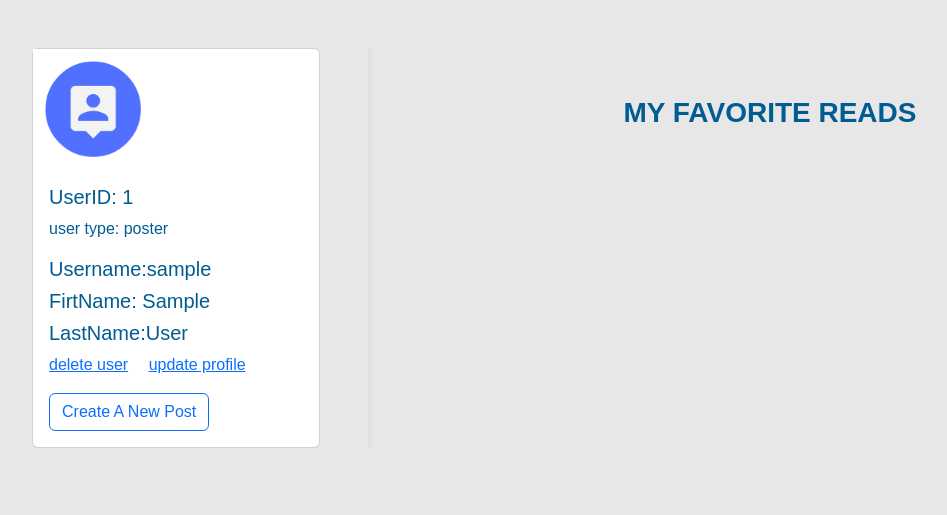
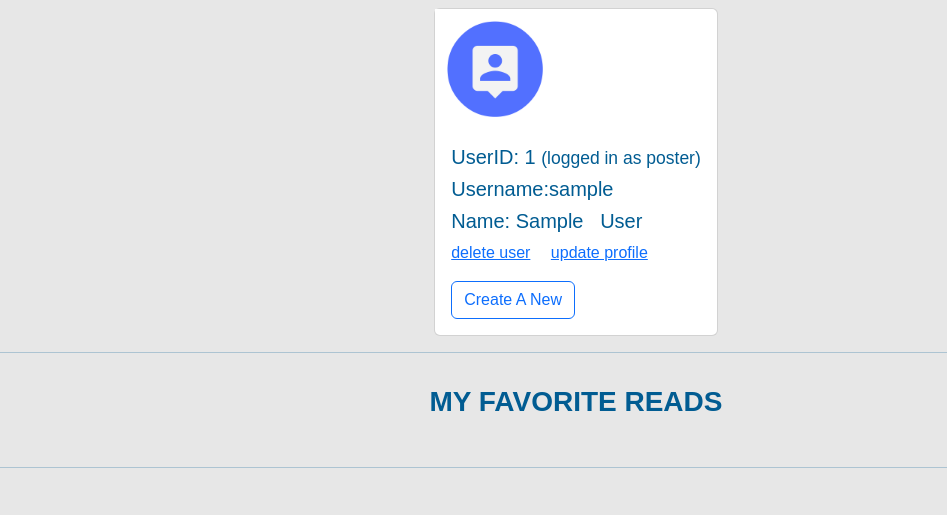
Before and after one commit to Jo-Zh/lba, a Django app: page /user-profile/1/ in a window 1280 px wide. Shown: the part 72-587 px from the top of the page, without its empty margins (64-1011 px from the left). Run offline with Django 4.2, Linux system fonts and the light colour scheme; the visitor is signed in with stand-in values (Sample User, id 1); data comes from the database, SQL or seed files in the repository; data that the repository does not hold is empty; some libraries are stand-ins or nearby versions.

```diff
--- a/main/templates/main/userprofile.html
+++ b/main/templates/main/userprofile.html
@@ -1,11 +1,11 @@
 {% extends 'base.html'%}
 {% block title%} my homepage {% endblock %}
 {% block content %}
-<div class="d-flex flex-row g-4 m-5">
+<div class="d-flex flex-column g-4 m-2">
 
-    <div class="mx-5">
-        <div class="card" style="width: 18rem;">
-            <div class="d-flex me-4 align-items-center" style="height:120px; width:120px">
+    <div class="card d-flex m-auto">
+
+        <div class="d-flex align-items-center" style="height:120px; width:120px">
 
             {%if user.avatar.url is not None%}
             <img src="{{user.avatar.url}}" alt="userAvatar" style="width: 100%">
@@ -15,42 +15,35 @@
             {% endif %}
         </div>
 
-            <div class=" card-body h-100">
+        <div class=" card-body h-50">
 
             <h5 class="card-title">
                 UserID: {{user.id}}
-
+                <small>
+                    {%if user.is_reader%}
+                    (logged in as reader)
+                    {%else%}
+                    (logged in as poster)
+                    {%endif%}
+                </small>
             </h5>
-                <p class="card-text">
-
-                    {%if user.is_reader%}
-                    user type: reader
-                    {%else%}
-                    user type: poster
-                    {%endif%}
-                </p>
             <h5 class="card-title">Username:{{user.username}}</h5>
             {%if user.first_name and user.last_name%}
-                <h5 class="card-title">FirtName: {{user.first_name}} </h5>
-                <h5 class="card-title"> LastName:{{user.last_name}}</h5>
+            <h5 class="card-title">Name: {{user.first_name}} &nbsp; {{user.last_name}}</h5>
             {%endif%}
-
-
             <p>
                 <a href="{% url 'delete-profile' user.id %}" class="card-link">delete user</a>
                 <a href="{% url 'update-profile' user.id %}" class="card-link">update profile</a>
             </p>
-                <a class="btn btn-outline-primary btn-small" href="{% url 'newpost' user.id %}">Create A New Post</a>
+            <a class="btn btn-outline-primary btn-small" href="{% url 'newpost' user.id %}">Create A New</a>
         </div>
     </div>
 
-    </div>
 
+    <hr>
 
-
-
-    <div class="d-flex flex-column border-start border-4 w-100">
-        <div class="m-5">
+    <div class="d-flex flex-column w-80">
+        <div class="m-3">
             <h3 class="text-center text-uppercase fw-bold"> My favorite reads</h3>
             <ul class="fs-5">
                 {% for post in posts %}
@@ -65,8 +58,8 @@
             </ul>
 
         </div>
-
-        <div class="m-5">
+        <hr>
+        <div class="m-3">
             {% if user.is_poster %}
             <h3 class="text-center text-uppercase fw-bold">My Articles</h3>
 
@@ -77,7 +70,8 @@
                     <a class="card-link " href="{%url 'updatepost' post.pk %}" class="card-link"><small>View and
                             Modify</small> </a> |
                     <a class="card-link " href="{%url 'delete-post' post.id %}"
-                        class="card-link"><small>Delete</small></a> |
+                        class="card-link"><small>Delete</small></a>
+                    |
                     {%if post.set_public%}
                     <a class="card-link active" href="{%url 'post-status' post.id %}"
                         class="card-link"><small>Draft</small></a>
@@ -94,7 +88,7 @@
             {% endif %}
         </div>
     </div>
-</div>
+    <!-- </div> -->
 
 </div>
 {%endblock%}
--- a/main/views.py
+++ b/main/views.py
@@ -43,8 +43,9 @@ def sign_up_reader(req):
             user=form.save()
             login(req, user)
             return redirect('/home')
+        else:
+            messages.info(req, 'Invalid Input.')
     else:
-        messages.info(req, 'Invalid Input.')
         form=Reader_Register_Form()
     return render(req, 'registration/signup_reader.html', {'form':form})
 
@@ -56,8 +57,9 @@ def sign_up_poster(req):
             user=form.save()
             login(req, user)
             return redirect('/home')
+        else:
+            messages.info(req, 'Invalid Input.')
     else:
-        messages.info(req, 'Invalid Input.')
         form=Poster_Register_Form()
     return render(req, 'registration/signup_writer.html', {'form':form})
 
```
Also changed, not shown: main/templates/main/detail.html (+4 -4 lines), 1 other file. Lines whose indentation alone changed are shown as unchanged.
